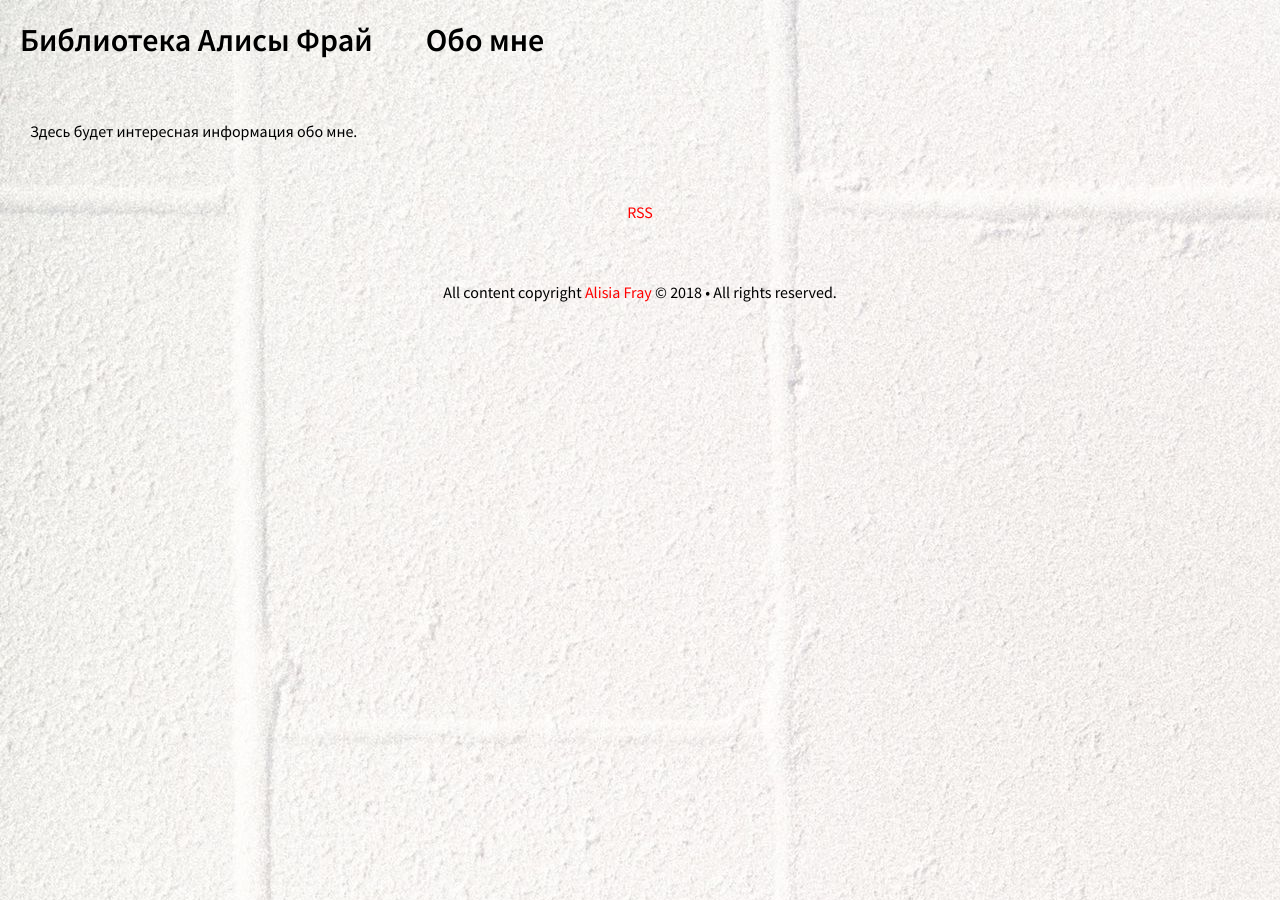
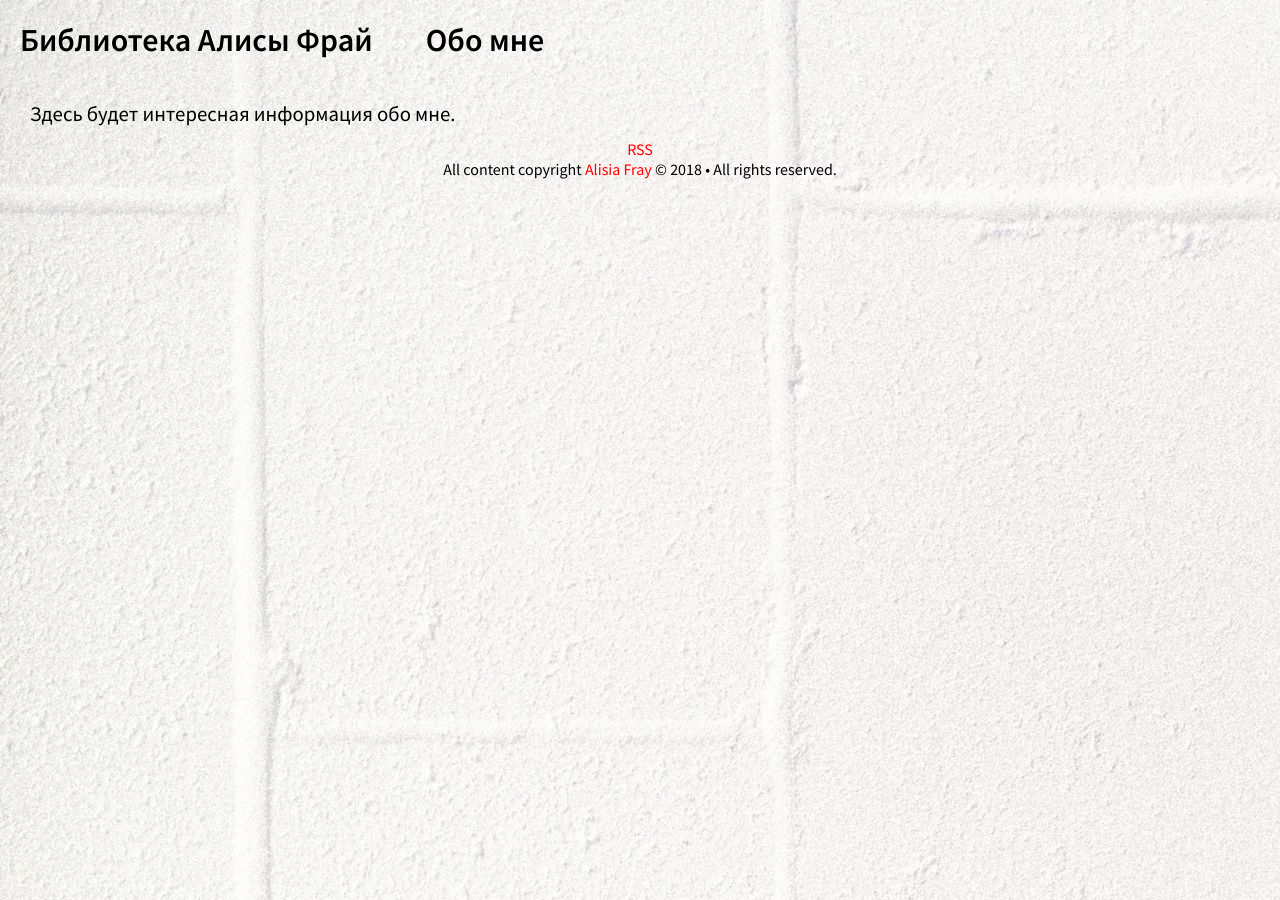
Before and after one commit to frayalisia/frayalisia.github.io, a Jekyll site: the page built from about/index.html, in a window 1280 px wide. Built offline with Jekyll 4.4.1, drawn with Linux system fonts in a browser that asks for light colours.

Commit message:
Update main.scss

```diff
--- a/css/main.scss
+++ b/css/main.scss
@@ -42,12 +42,8 @@ h1 {
 }
 
 p {
-    font-size: 1em;
+    font-size: 1.3em;
     line-height: 1.4em;
-}
-
-div {
-  margin: 60px auto;
 }
 
 a {
```
